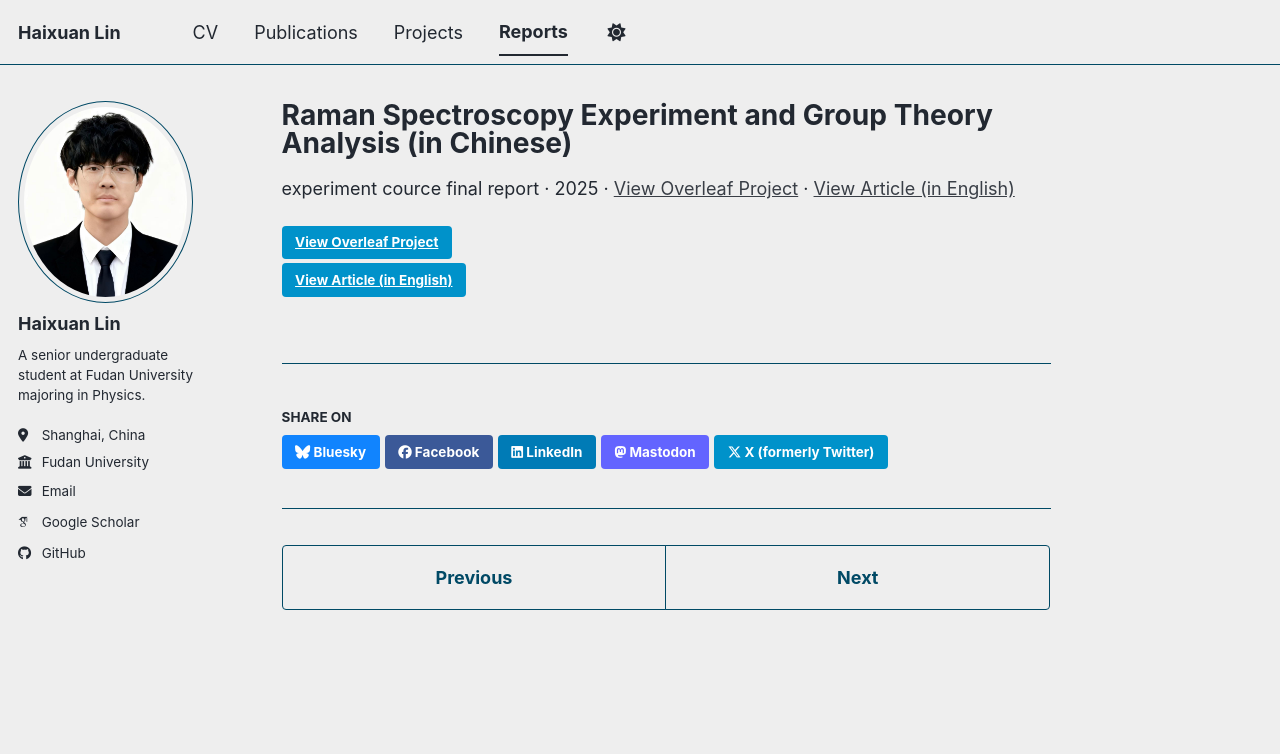
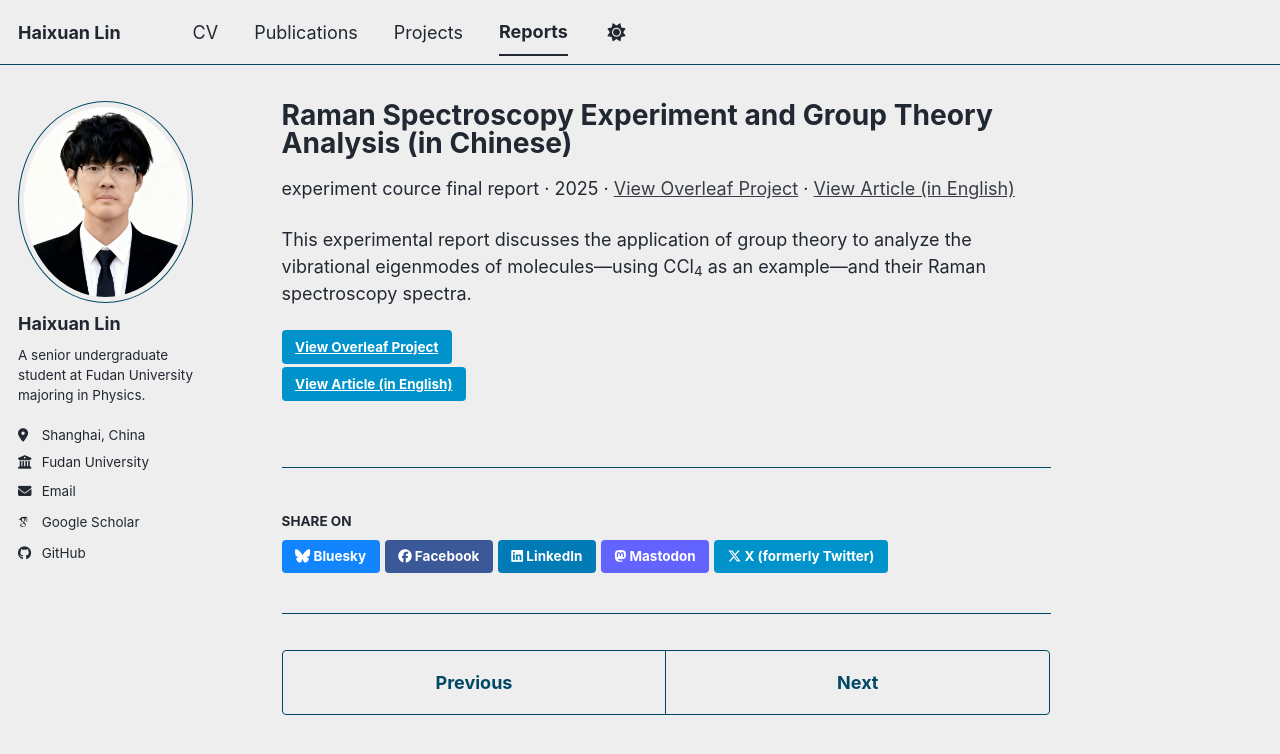
Before and after one commit to HaiXuan-Lin/HaiXuan-Lin.github.io, a Jekyll site: the page built from _reports/2025-12-24-raman.md, in a window 1280 px wide. Shown: the top 754 px of the page. Built offline with Jekyll 4.4.1, drawn with Linux system fonts in a browser that asks for light colours; some web fonts are replaced; a script bundle is joined from its source files by our own code; library files that are not in the unit come from our copies.

Commit message:
Enhance archive template to conditionally display post links based on collection type, update excerpts in project markdown files for clarity, and add a summary to the Raman report discussing group theory applications in vibrational analysis.

```diff
--- a/_includes/archive-single.html
+++ b/_includes/archive-single.html
@@ -27,7 +27,7 @@
     {% endif %}
 
     <h2 class="archive__item-title" itemprop="headline">
-      {% if post.link %}
+      {% if post.link and post.collection != 'projects' and post.collection != 'reports' %}
         <a href="{{ post.link }}">{{ title }}</a> <a href="{{ base_path }}{{ post.url }}" rel="permalink"><i class="fa fa-link" aria-hidden="true" title="permalink"></i><span class="sr-only">Permalink</span></a>
       {% else %}
         <a href="{{ base_path }}{{ post.url }}" rel="permalink">{{ title }}</a>
--- a/_reports/2025-12-24-raman.md
+++ b/_reports/2025-12-24-raman.md
@@ -8,3 +8,5 @@
 download_label: "View Article (in English)"
 download_link: "/files/raman-paper-en.pdf"
 ---
+
+This experimental report discusses the application of group theory to analyze the vibrational eigenmodes of molecules—using CCl<sub>4</sub> as an example—and their Raman spectroscopy spectra.
```
Also changed, not shown: _projects/2026-03-03-variational-method.md (+1 -1 lines), _projects/2026-07-01-NanoBTE.md (+1 -1 lines), _reports/2026-06-27-topological-data-analysis.md (+2 -0 lines).
